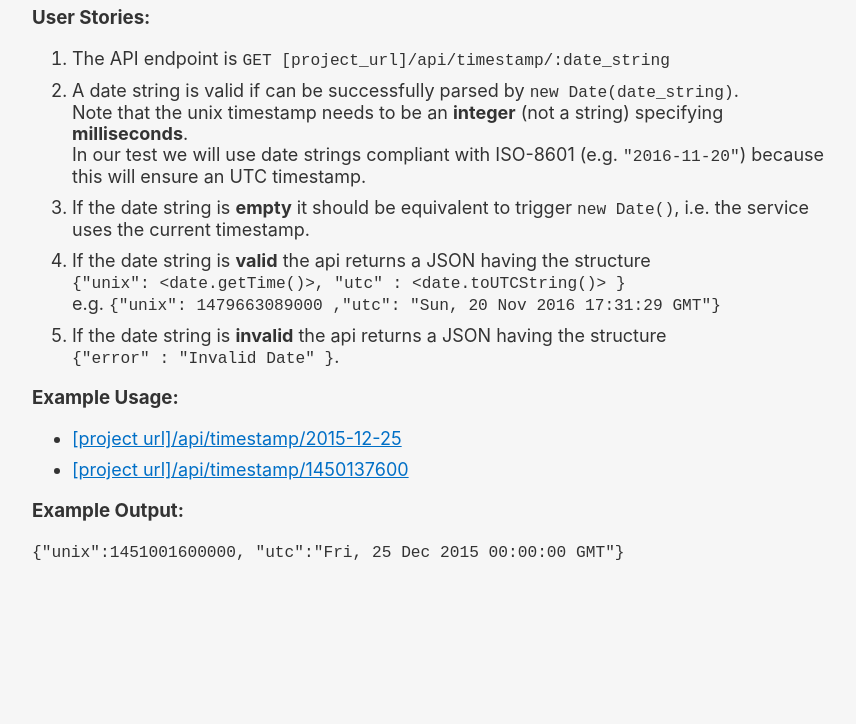
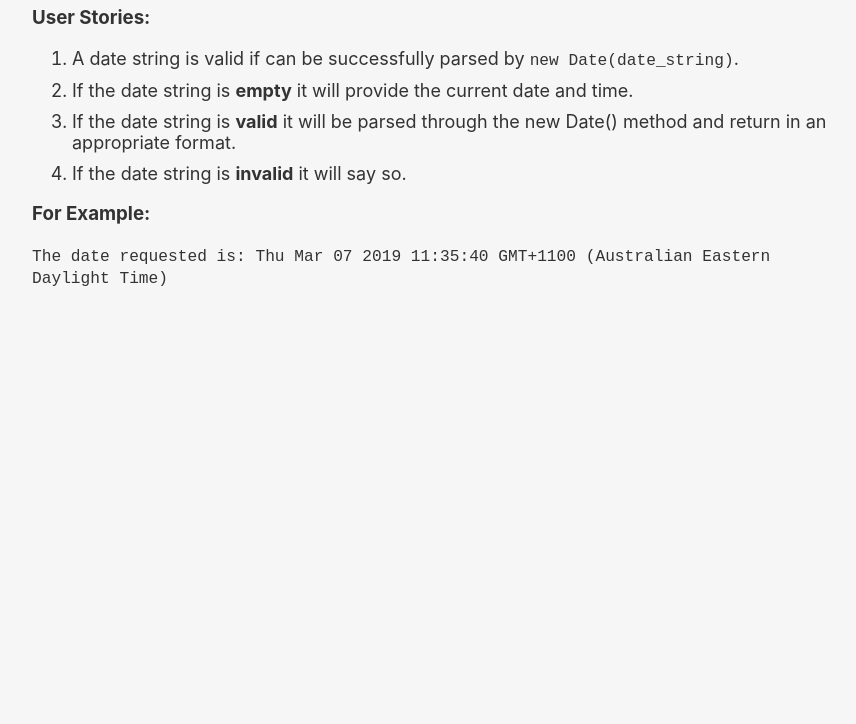
Before and after one commit to doodleslr/timestamp, a website: page views/index.html in a window 1280 px wide. Shown: the part 76-800 px from the top of the page, without its empty margins (208-1064 px from the left). Drawn offline with Linux system fonts and the light colour scheme.

Commit message:
Add files via upload

```diff
--- a/package.json
+++ b/package.json
@@ -16,5 +16,9 @@
     "url": "https://github.com/doodleslr/timestamp/issues"
   },
   "homepage": "https://github.com/doodleslr/timestamp#readme",
-  "dependencies": {}
+  "dependencies": {
+    "express": "^4.16.4"
+  },
+  "devDependencies": {},
+  "keywords": []
 }
--- a/views/index.html
+++ b/views/index.html
@@ -4,7 +4,7 @@
   <meta charset="UTF-8">
   <meta name="viewport" content="width=device-width, initial-scale=1.0">
   <meta http-equiv="X-UA-Compatible" content="ie=edge">
-  <title>Timestamp Microservice</title>
+  <title>Doodles Timestamp Service</title>
   <style>
     body {
       font-family: -apple-system, BlinkMacSystemFont, 'Segoe UI', Roboto, Oxygen-Sans, Ubuntu, Cantarell, 'Helvetica Neue', sans-serif;
@@ -38,34 +38,18 @@
 </head>
 <body>
   <div class="container">
-    <h1>API Project: Timestamp Microservice</h1>
+    <h1>Timestamp convert to Express</h1>
     <h3>User Stories:</h1>
     <ol class="user-stories">
-      <li>The API endpoint is <code>GET [project_url]/api/timestamp/:date_string</code></li>
       <li>A date string is valid if can be successfully parsed by <code>new Date(date_string)</code>.<br>
-        Note that the unix timestamp needs to be an <strong>integer</strong> (not a string) specifying <strong>milliseconds</strong>.<br>
-        In our test we will use date strings compliant with ISO-8601 (e.g. <code>"2016-11-20"</code>) because this will ensure an UTC timestamp.</li>
-      <li>If the date string is <strong>empty</strong> it should be equivalent to trigger <code>new Date()</code>, i.e. the service uses the current timestamp.</li>
-      <li>If the date string is <strong>valid</strong> the api returns a JSON having the structure<br><code>{"unix": &lt;date.getTime()&gt;, "utc" : &lt;date.toUTCString()&gt; }</code><br>
-        e.g. <code>{"unix": 1479663089000 ,"utc": "Sun, 20 Nov 2016 17:31:29 GMT"}</code></li>
-      <li>If the date string is <strong>invalid</strong> the api returns a JSON having the structure <br>
-        <code>{"error" : "Invalid Date" }</code>.
-      </li>
+      <li>If the date string is <strong>empty</strong> it will provide the current date and time.</li>
+      <li>If the date string is <strong>valid</strong> it will be parsed through the new Date() method and return in an appropriate format.</li>
+      <li>If the date string is <strong>invalid</strong> it will say so.</li>
     </ol>
 
-    <h3>Example Usage:</h3>
-    <ul>
-      <li>
-        <a href="api/timestamp/2015-12-25">[project url]/api/timestamp/2015-12-25</a>
-      </li>
-      <li>
-        <a href="api/timestamp/1450137600000">[project url]/api/timestamp/1450137600</a>
-      </li>
-    </ul>
-
-    <h3>Example Output:</h3>
+    <h3>For Example:</h3>
     <p>
-      <code>{"unix":1451001600000, "utc":"Fri, 25 Dec 2015 00:00:00 GMT"}</code>
+      <code>The date requested is: Thu Mar 07 2019 11:35:40 GMT+1100 (Australian Eastern Daylight Time)</code>
     </p>
   </div>
 </body>
```
Also changed, not shown: index - Vanilla.js (added, +41 -0 lines), index.js (+18 -38 lines), 1 other file.
